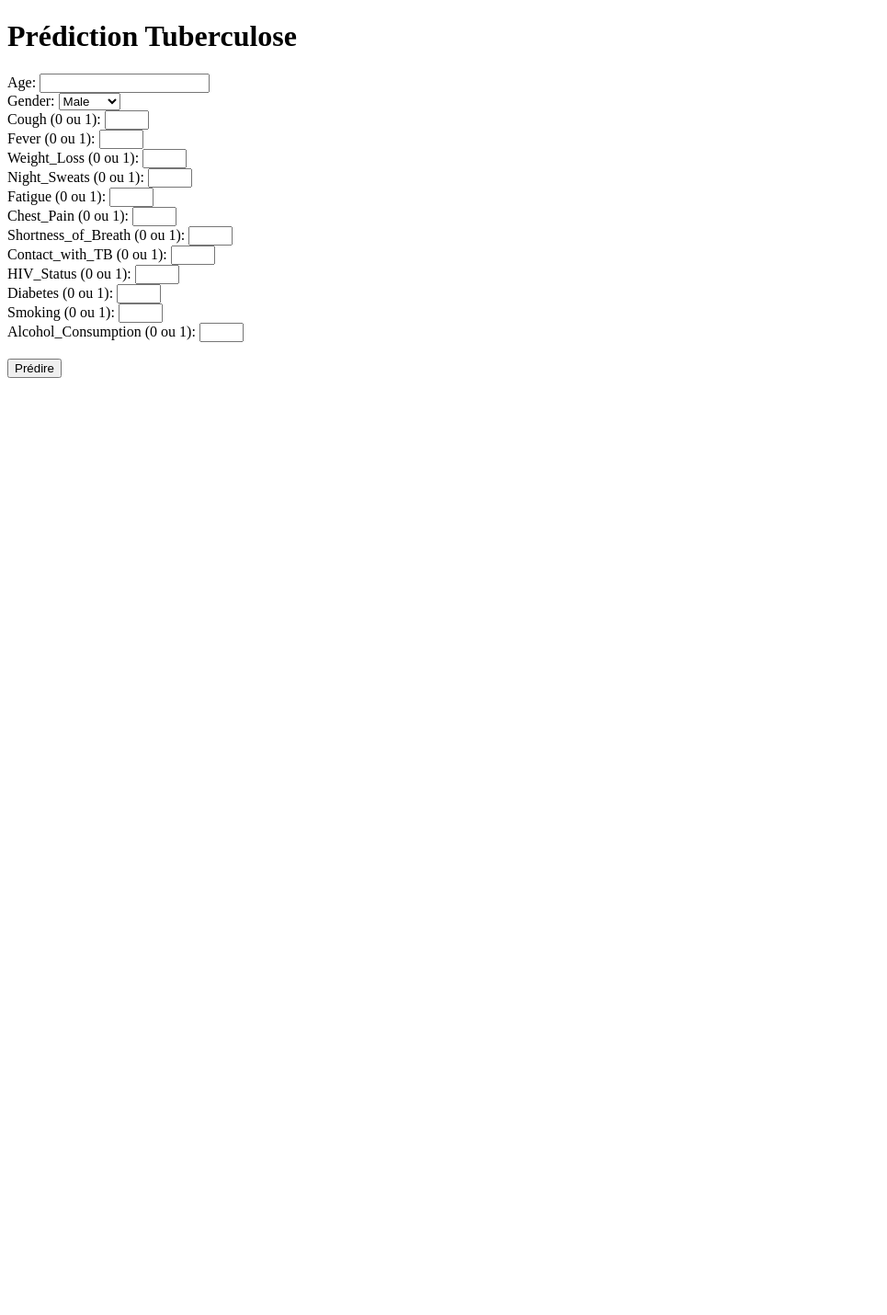
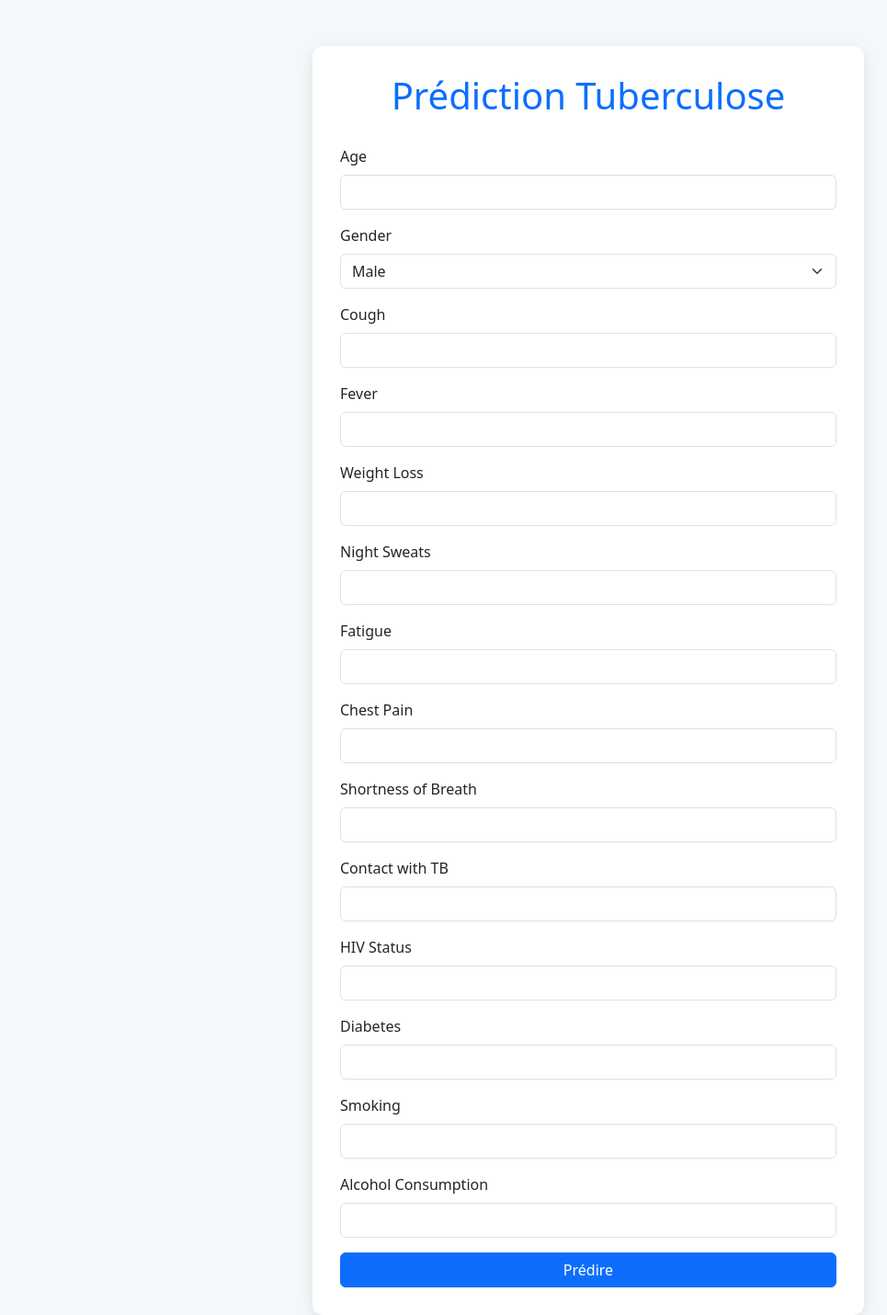
Before and after one commit to Chaltienne/TBnew_pred, a Flask app: page / in a window 1280 px wide. Shown: the whole page at 92% size, without its empty margins (0-965 px from the left). Before the commit the page ends 411 px from the top, so only its background shows below. Run offline with Flask 3, Linux system fonts and the light colour scheme; parts of the project's set-up code (start-up, migrations or seed data) failed here and were passed over.

```diff
--- a/templates/index.html
+++ b/templates/index.html
@@ -1,36 +1,77 @@
 <!DOCTYPE html>
-<html>
+<html lang="fr">
 <head>
+    <meta charset="UTF-8">
+    <meta name="viewport" content="width=device-width, initial-scale=1.0">
     <title>Prédiction Tuberculose</title>
+    <!-- Bootstrap CSS -->
+    <link href="https://cdn.jsdelivr.net/npm/bootstrap@5.3.2/dist/css/bootstrap.min.css" rel="stylesheet">
+    <style>
+        body {
+            background-color: #f5f8fa;
+        }
+        .container {
+            max-width: 600px;
+            margin-top: 50px;
+            padding: 30px;
+            background-color: #ffffff;
+            border-radius: 12px;
+            box-shadow: 0 4px 15px rgba(0,0,0,0.1);
+        }
+        h1 {
+            text-align: center;
+            margin-bottom: 30px;
+            color: #0d6efd;
+        }
+        .btn-primary {
+            width: 100%;
+        }
+        .result {
+            margin-top: 30px;
+            padding: 20px;
+            border-radius: 8px;
+            background-color: #e9f7ef;
+            color: #155724;
+        }
+    </style>
 </head>
 <body>
+    <div class="container">
         <h1>Prédiction Tuberculose</h1>
         <form method="POST">
-        Age: <input type="number" name="Age" required><br>
-        Gender:
-        <select name="Gender" required>
+            <div class="mb-3">
+                <label for="Age" class="form-label">Age</label>
+                <input type="number" class="form-control" id="Age" name="Age" required>
+            </div>
+
+            <div class="mb-3">
+                <label for="Gender" class="form-label">Gender</label>
+                <select class="form-select" id="Gender" name="Gender" required>
                     <option value="Male">Male</option>
                     <option value="Female">Female</option>
-        </select><br>
-        Cough (0 ou 1): <input type="number" name="Cough" min="0" max="1" required><br>
-        Fever (0 ou 1): <input type="number" name="Fever" min="0" max="1" required><br>
-        Weight_Loss (0 ou 1): <input type="number" name="Weight_Loss" min="0" max="1" required><br>
-        Night_Sweats (0 ou 1): <input type="number" name="Night_Sweats" min="0" max="1" required><br>
-        Fatigue (0 ou 1): <input type="number" name="Fatigue" min="0" max="1" required><br>
-        Chest_Pain (0 ou 1): <input type="number" name="Chest_Pain" min="0" max="1" required><br>
-        Shortness_of_Breath (0 ou 1): <input type="number" name="Shortness_of_Breath" min="0" max="1" required><br>
-        Contact_with_TB (0 ou 1): <input type="number" name="Contact_with_TB" min="0" max="1" required><br>
-        HIV_Status (0 ou 1): <input type="number" name="HIV_Status" min="0" max="1" required><br>
-        Diabetes (0 ou 1): <input type="number" name="Diabetes" min="0" max="1" required><br>
-        Smoking (0 ou 1): <input type="number" name="Smoking" min="0" max="1" required><br>
-        Alcohol_Consumption (0 ou 1): <input type="number" name="Alcohol_Consumption" min="0" max="1" required><br><br>
-        <input type="submit" value="Prédire">
+                </select>
+            </div>
+
+            {% for feature in ['Cough','Fever','Weight_Loss','Night_Sweats','Fatigue','Chest_Pain','Shortness_of_Breath','Contact_with_TB','HIV_Status','Diabetes','Smoking','Alcohol_Consumption'] %}
+            <div class="mb-3">
+                <label for="{{ feature }}" class="form-label">{{ feature.replace('_', ' ') }}</label>
+                <input type="number" class="form-control" id="{{ feature }}" name="{{ feature }}" min="0" max="1" required>
+            </div>
+            {% endfor %}
+
+            <button type="submit" class="btn btn-primary">Prédire</button>
         </form>
 
         {% if prediction is not none %}
-        <h2>Résultat :</h2>
-        <p>Prédiction TB : <strong>{{ prediction }}</strong></p>
-        <p>Probabilité : <strong>{{ "%.2f"|format(probability*100) }}%</strong></p>
+        <div class="result">
+            <h4>Résultat :</h4>
+            <p><strong>Prédiction TB :</strong> {{ prediction }}</p>
+            <p><strong>Probabilité :</strong> {{ "%.2f"|format(probability*100) }}%</p>
+        </div>
         {% endif %}
+    </div>
+
+    <!-- Bootstrap JS (optionnel) -->
+    <script src="https://cdn.jsdelivr.net/npm/bootstrap@5.3.2/dist/js/bootstrap.bundle.min.js"></script>
 </body>
 </html>
```
Lines whose indentation alone changed are shown as unchanged.
